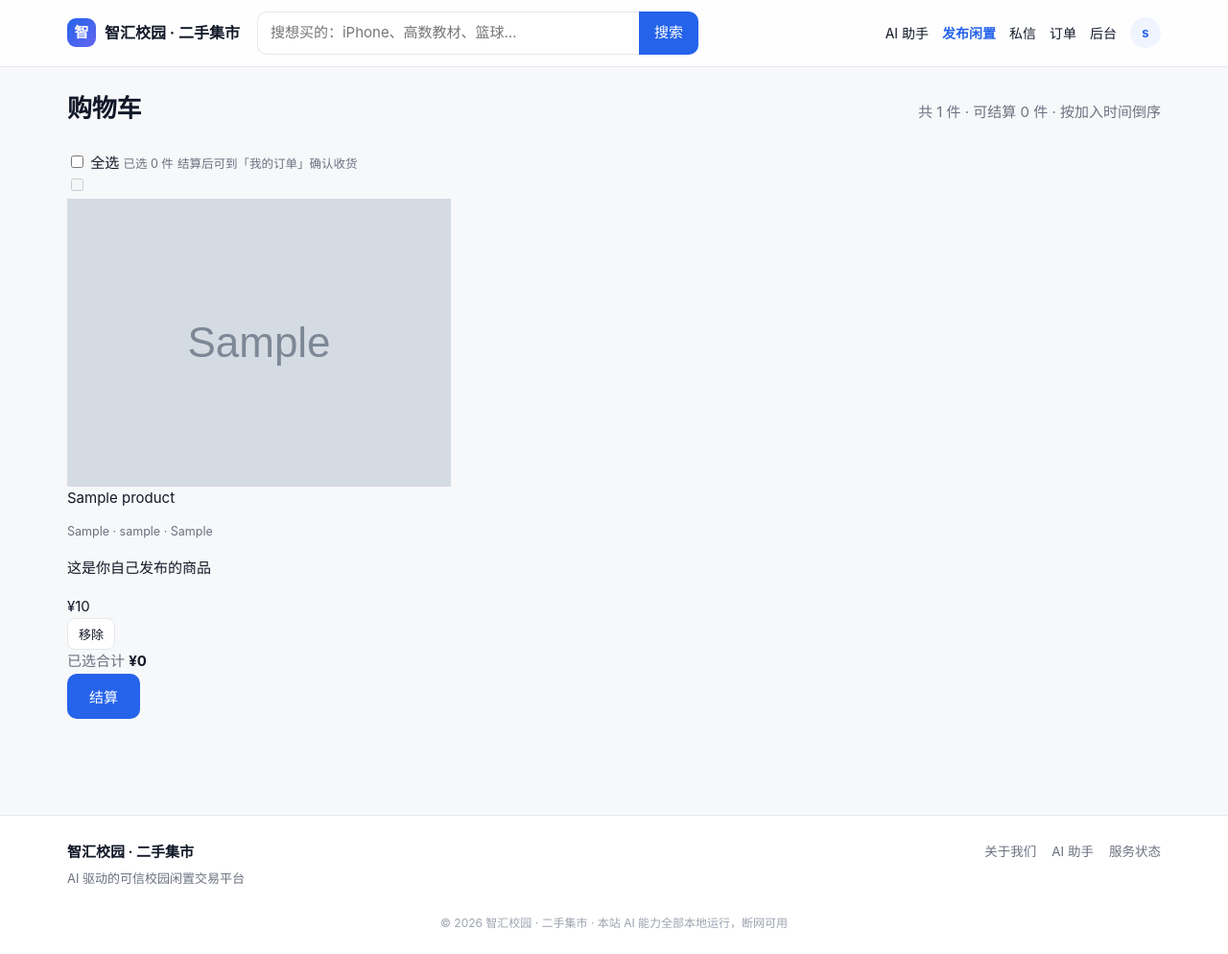
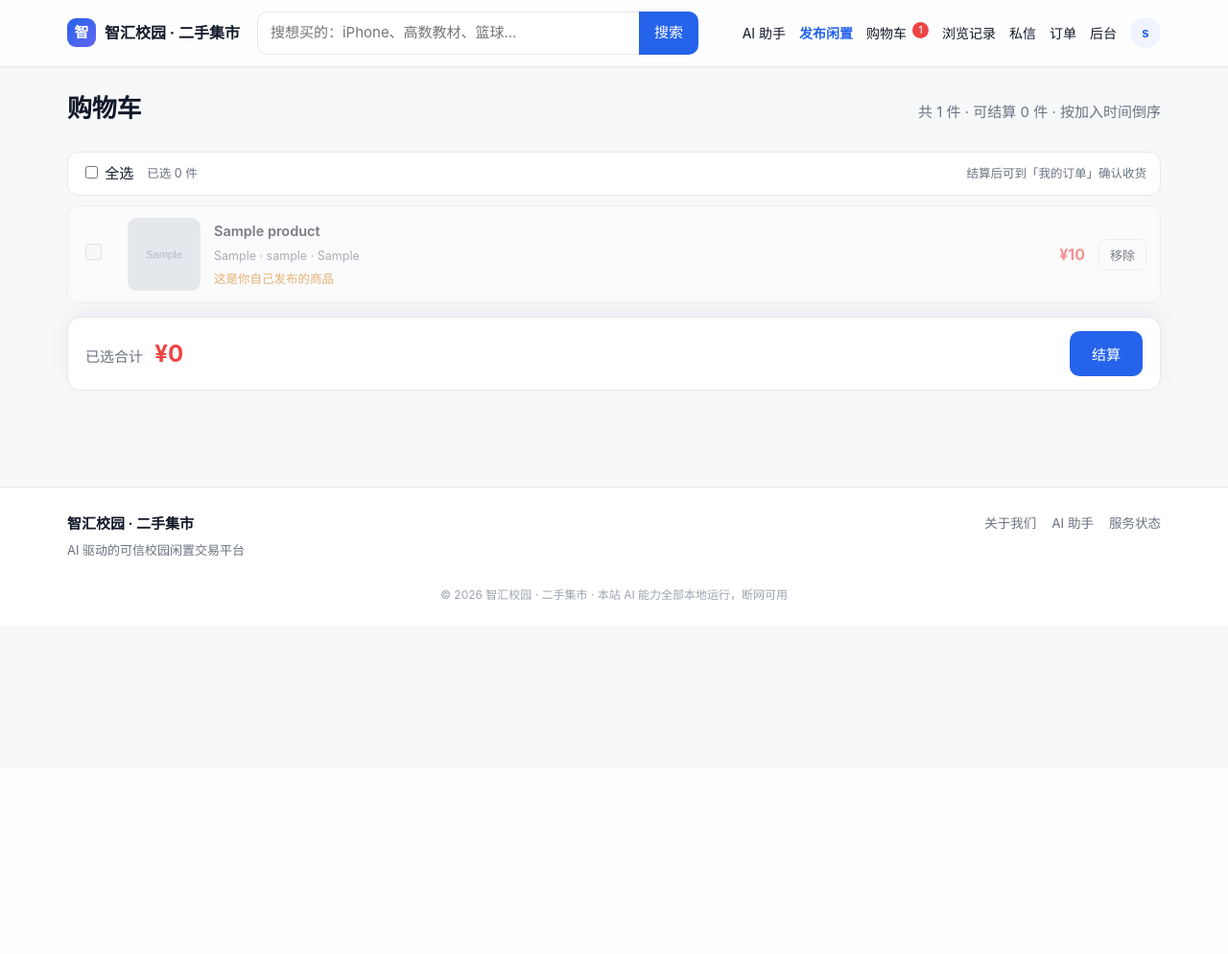
Before and after one commit to 1852290xc/AI-, a Flask app: page /cart/ in a window 1280 px wide. Shown: the whole page at 96% size. After the commit the page ends 625 px from the top, so only its background shows below. Run offline with Flask 3, Linux system fonts and the light colour scheme; a user stored in the database is signed in; tables that the repository leaves empty hold one stand-in row (values such as "Sample post"); grey boxes marked "Sample" are stand-in pictures.

Commit message:
feat(ui): 导航购物车角标、详情页加入购物车、购物车与记录页样式

```diff
--- a/app.py
+++ b/app.py
@@ -41,7 +41,16 @@ def create_app(config_class=Config):
             cats = Category.query.order_by(Category.sort).all()
         except Exception:  # 数据库还没初始化时也不该把页面拖垮
             cats = []
+        cart_count = 0
+        try:
+            from flask_login import current_user
+            from models import CartItem
+            if current_user.is_authenticated:
+                cart_count = CartItem.query.filter_by(user_id=current_user.id).count()
+        except Exception:
+            cart_count = 0
         return {
+            "cart_count": cart_count,
             "site_name": app.config["SITE_NAME"],
             "slogan": app.config["SITE_SLOGAN"],
             "categories": cats,
--- a/static/css/style.css
+++ b/static/css/style.css
@@ -396,3 +396,61 @@ h3 { font-size: 15px; color: var(--muted); font-weight: 600; text-transform: non
 }
 .intent-line{color:#475569; font-size:13.5px; margin:-2px 0 14px;}
 .likes{margin-top:40px; padding-top:10px; border-top:1px dashed var(--line);}
+
+
+/* ---------- 购物车 / 浏览记录 / 最近搜索 ---------- */
+.nav-badge{
+  display:inline-block; min-width:17px; height:17px; line-height:17px; text-align:center;
+  background:#ef4444; color:#fff; border-radius:999px; font-size:11px; padding:0 4px;
+  vertical-align:top; margin-left:2px;
+}
+.cart-toolbar{
+  display:flex; align-items:center; gap:14px; padding:10px 14px; margin-bottom:10px;
+  background:var(--card); border:1px solid var(--line); border-radius:12px;
+}
+.cart-list{display:flex; flex-direction:column; gap:8px}
+.cart-row{
+  display:grid; grid-template-columns:34px 76px 1fr auto auto; gap:14px; align-items:center;
+  background:var(--card); border:1px solid var(--line); border-radius:12px; padding:12px 14px;
+}
+.cart-row.dead{opacity:.55}
+.cart-check input{width:17px; height:17px; accent-color:var(--blue)}
+.cart-thumb{
+  width:76px; height:76px; border-radius:10px; overflow:hidden; background:#eef2f7; display:block;
+}
+.cart-thumb img{width:100%; height:100%; object-fit:cover}
+.cart-main{min-width:0}
+.cart-title{font-weight:600; font-size:14.5px}
+.cart-title:hover{color:var(--blue)}
+.cart-main p{margin:3px 0 0}
+.cart-price{font-weight:700; color:#ef4444; font-size:16px; white-space:nowrap}
+.warn-text{color:var(--warn); font-size:12.5px; margin:4px 0 0}
+.cart-bar{
+  position:sticky; bottom:0; margin-top:14px; display:flex; align-items:center; justify-content:space-between;
+  gap:16px; background:var(--card); border:1px solid var(--line); border-radius:14px;
+  padding:14px 18px; box-shadow:0 -6px 20px rgba(16,24,40,.05);
+}
+.cart-total{font-size:24px; color:#ef4444; margin-left:8px}
+
+.hist-day{
+  display:flex; align-items:baseline; gap:10px; margin:22px 0 10px; font-size:14px;
+  color:var(--muted); font-weight:600;
+}
+.hist-list{display:flex; flex-direction:column; gap:8px}
+.hist-row{
+  display:grid; grid-template-columns:64px 1fr auto auto; gap:14px; align-items:center;
+  background:var(--card); border:1px solid var(--line); border-radius:12px; padding:11px 14px;
+}
+.hist-row:hover{border-color:#c7d2fe}
+.hist-thumb{width:64px; height:64px; border-radius:9px; overflow:hidden; background:#eef2f7}
+.hist-thumb img{width:100%; height:100%; object-fit:cover}
+.hist-main b{font-size:14px}
+.hist-main p{margin:2px 0 0}
+.hist-time{font-size:12px; color:#94a3b8}
+.hist-price{font-weight:700; color:#ef4444}
+.hist-state{font-size:12px; color:var(--muted); white-space:nowrap}
+
+.recent-searches{
+  display:flex; align-items:center; gap:8px; flex-wrap:wrap; margin:0 0 14px;
+}
+.recent-searches .chip{background:var(--card)}
--- a/static/js/main.js
+++ b/static/js/main.js
@@ -151,6 +151,26 @@
     }
   }
 
+  /* ---------------------------------------------------------- 购物车 */
+  const cartBtn = $("#cartBtn");
+  if (cartBtn) {
+    cartBtn.addEventListener("click", async () => {
+      cartBtn.disabled = true;
+      try {
+        const r = await postJSON(`/cart/add/${cartBtn.dataset.pid}`);
+        cartBtn.textContent = r.ok ? "已加入购物车 ✓" : r.message;
+        if (r.ok) {
+          const badge = document.querySelector(".nav-badge");
+          if (badge) badge.textContent = r.count;
+        }
+        setTimeout(() => { cartBtn.textContent = "加入购物车"; cartBtn.disabled = false; }, 1600);
+      } catch (e) {
+        cartBtn.textContent = "请先登录";
+        setTimeout(() => { cartBtn.textContent = "加入购物车"; cartBtn.disabled = false; }, 1600);
+      }
+    });
+  }
+
   /* ---------------------------------------------------------- 收藏 */
   const favBtn = $("#favBtn");
   if (favBtn) {
--- a/templates/base.html
+++ b/templates/base.html
@@ -24,6 +24,8 @@
       <a href="{{ url_for('ai.assistant') }}">AI 助手</a>
       {% if current_user.is_authenticated %}
         <a href="{{ url_for('product.publish') }}" class="nav-cta">发布闲置</a>
+        <a href="{{ url_for('cart.index') }}">购物车{% if cart_count %} <span class="nav-badge">{{ cart_count }}</span>{% endif %}</a>
+        <a href="{{ url_for('history.index') }}">浏览记录</a>
         <a href="{{ url_for('message.inbox') }}">私信</a>
         <a href="{{ url_for('order.mine') }}">订单</a>
         {% if current_user.is_admin %}<a href="{{ url_for('admin.dashboard') }}">后台</a>{% endif %}
--- a/templates/product/detail.html
+++ b/templates/product/detail.html
@@ -48,6 +48,7 @@
         <a class="btn btn-primary btn-lg" href="{{ url_for('auth.login') }}">登录后购买</a>
       {% endif %}
 
+      <button class="btn btn-ghost btn-lg" id="cartBtn" data-pid="{{ p.id }}">加入购物车</button>
       <button class="btn btn-ghost btn-lg {{ 'active' if is_fav }}" id="favBtn"
               data-pid="{{ p.id }}" data-on="{{ '1' if is_fav else '0' }}">
         {{ '已收藏' if is_fav else '收藏' }}
```
